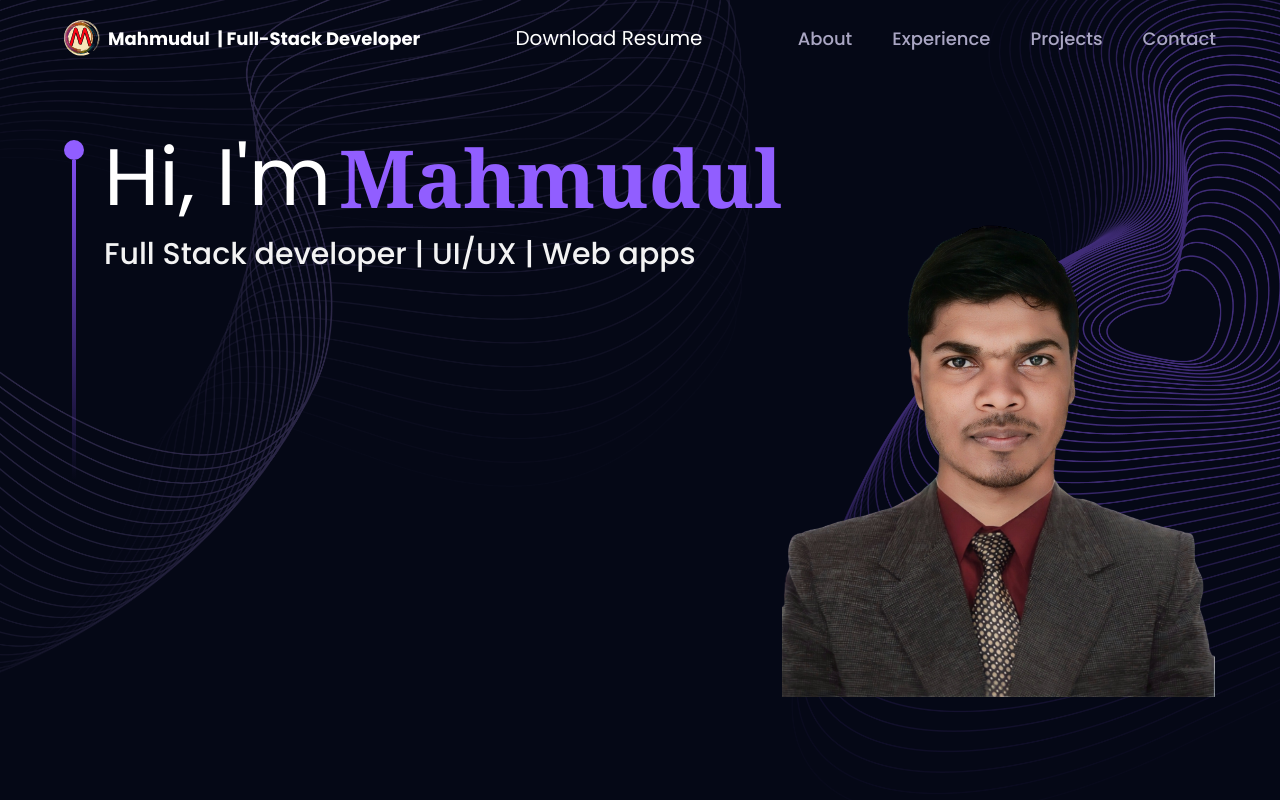
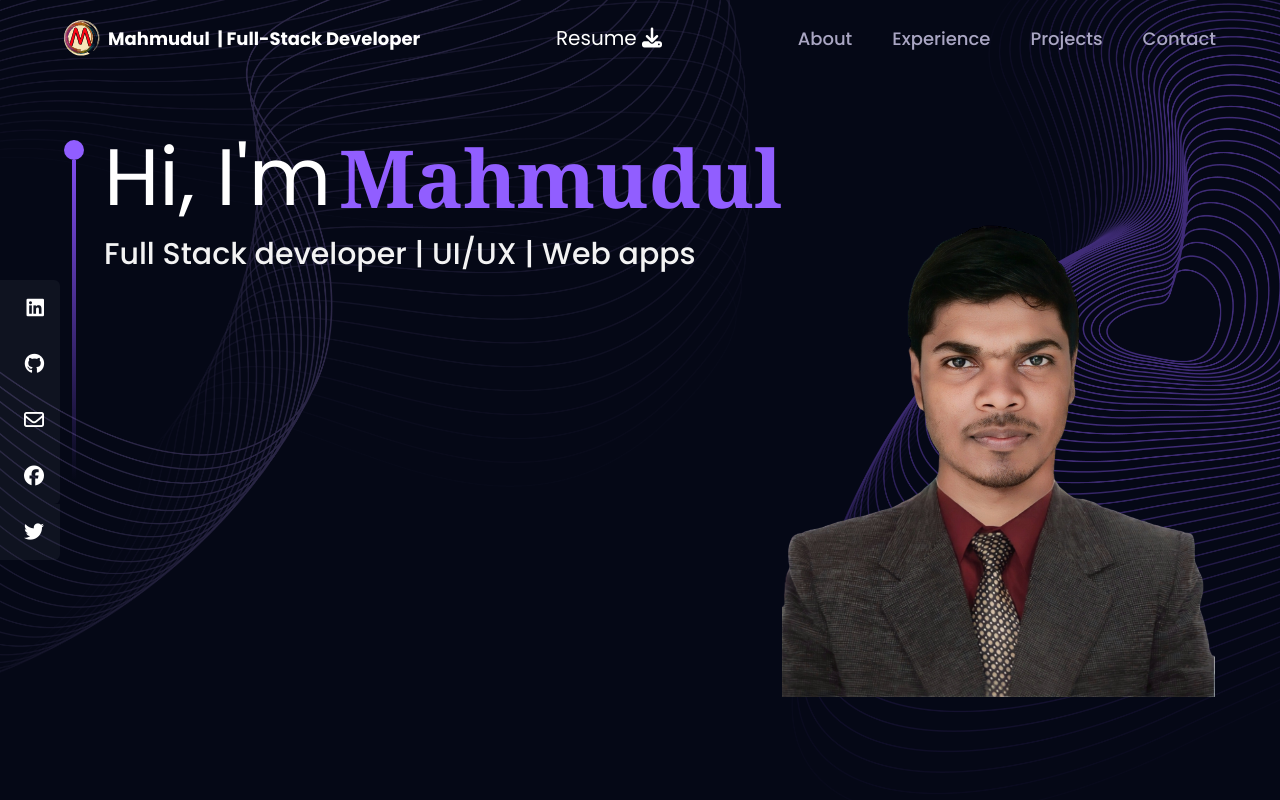
Before and after one commit to bhuiamh/Mahmudul-Hasan-Bhuia---Web-Development-Portfolio, a React (Vite) app: page / in a window 1280 px wide. Shown: the top 800 px of the page. Built offline with nearby package versions, Linux system fonts and the light colour scheme.

Commit message:
SocilLinks Section implemented

```diff
--- a/src/App.jsx
+++ b/src/App.jsx
@@ -12,6 +12,7 @@ import {
   Tech,
 } from "./components";
 import Footer from "./components/Footer";
+import SocialLinks from "./components/SocialLinks";
 const App = () => {
   return (
     <BrowserRouter>
@@ -30,6 +31,7 @@ const App = () => {
         </div>
         <Footer></Footer>
       </div>
+      <SocialLinks />
     </BrowserRouter>
   );
 };
--- a/src/components/Footer.jsx
+++ b/src/components/Footer.jsx
@@ -37,47 +37,82 @@ const Footer = () => {
               <img src={namePhoto} alt="" />
             </div>
             <div className="flex justify-">
-              <a href="https://twitter.com" className="me-3 text-light">
+              <a
+                href="https://twitter.com"
+                target="_blank"
+                className="me-3 text-light"
+              >
                 <i class="fa-brands fa-twitter"></i>
               </a>
               <a
                 href="https://chat.whatsapp.com/Dby2PD9sOb9IzvFN6Zyvsq"
+                target="_blank"
                 className="me-3 text-light"
               >
                 <i class="fa-brands fa-whatsapp"></i>
               </a>
-              <a href="www.linkedin.com/in/bhuiamh" className="me-3 text-light">
+              <a
+                href="https://www.linkedin.com/in/bhuiamh/"
+                target="_blank"
+                className="me-3 text-light"
+              >
                 <i class="fa-brands fa-linkedin"></i>
               </a>
-              <a href="https://t.me/bhuiamh" className="me-3 text-light">
+              <a
+                href="https://t.me/bhuiamh"
+                target="_blank"
+                className="me-3 text-light"
+              >
                 <i class="fa-brands fa-telegram"></i>
               </a>
               <a
                 href="https://www.facebook.com/bhuiamh/"
+                target="_blank"
                 className="me-3 text-light"
               >
                 <i class="fa-brands fa-facebook"></i>
               </a>
               <a
                 href="https://youtube.com/electricalghost"
+                target="_blank"
                 className="me-3 text-light"
               >
                 <i class="fa-brands fa-youtube"></i>
               </a>
-              <a href="https://instagram.com" className="me-3 text-light">
+              <a
+                href="https://instagram.com"
+                target="_blank"
+                className="me-3 text-light"
+              >
                 <i class="fa-brands fa-instagram"></i>
               </a>
 
-              <a href="https://pinterest.com" className="me-3 text-light">
+              <a
+                href="https://pinterest.com"
+                target="_blank"
+                className="me-3 text-light"
+              >
                 <i class="fa-brands fa-pinterest"></i>
               </a>
-              <a href="https://snapchat.com" className="me-3 text-light">
+              <a
+                href="https://snapchat.com"
+                target="_blank"
+                className="me-3 text-light"
+              >
                 <i class="fa-brands fa-square-snapchat"></i>
               </a>
-              <a href="https://reddit.com" className="me-3 text-light">
+              <a
+                href="https://reddit.com"
+                target="_blank"
+                className="me-3 text-light"
+              >
                 <i class="fa-brands fa-reddit"></i>
               </a>
-              <a href="https://tiktok.com" className="text-light">
+              <a
+                href="https://tiktok.com"
+                target="_blank"
+                className="text-light"
+              >
                 <i class="fa-brands fa-tiktok"></i>
               </a>
             </div>
--- a/src/components/Navbar.jsx
+++ b/src/components/Navbar.jsx
@@ -51,9 +51,9 @@ const Navbar = () => {
 
         <a
           href="https://drive.google.com/uc?export=download&id=17WqOY0tQL7CQb-oFc_tr_18T7_6ks81Q"
-          className="text-white text-xs md:text-[20px]"
+          className="text-white text-[20px]"
         >
-          Download Resume
+          Resume <i class="fa-solid fa-download text-[20px]" />
         </a>
 
         <ul className="list-none hidden sm:flex flex-row gap-10">
--- /dev/null
+++ b/src/components/SocialLinks.jsx
@@ -0,0 +1,83 @@
+import React from "react";
+
+const SocialLinks = () => {
+  const links = [
+    {
+      id: 1,
+      child: (
+        <>
+          LinkedIn <i class="fa-brands fa-linkedin text-xl"></i>
+        </>
+      ),
+      href: "https://www.linkedin.com/in/bhuiamh/",
+      style: "rounded-tr-md",
+    },
+    {
+      id: 2,
+      child: (
+        <>
+          GitHub <i class="fa-brands fa-github text-xl"></i>
+        </>
+      ),
+      href: "https://github.com/bhuiamh",
+    },
+    {
+      id: 3,
+      child: (
+        <>
+          Email <i class="fa-regular fa-envelope text-xl"></i>
+        </>
+      ),
+      href: "mailto:your.bhuiamh@gmail.com",
+    },
+    {
+      id: 4,
+      child: (
+        <>
+          Facebook <i class="fa-brands fa-facebook text-xl"></i>
+        </>
+      ),
+      href: "https://www.facebook.com/bhuiamh/",
+      style: "rounded-br-md",
+    },
+    {
+      id: 5,
+      child: (
+        <>
+          Twitter <i class="fa-brands text-xl fa-twitter"></i>
+        </>
+      ),
+      href: "https://twitter.com/",
+      style: "rounded-br-md",
+    },
+  ];
+
+  return (
+    <div className="hidden lg:flex flex-col top-[35%] left-0 fixed">
+      <ul>
+        {links.map(({ id, child, href, style, download }) => (
+          <li
+            key={id}
+            className={
+              "flex justify-between items-center w-40 h-14 px-4 ml-[-100px] hover:ml-[-10px] hover:rounded-md duration-300 bg-gray-500 bg-opacity-10 hover:bg-opacity-30" +
+              " " +
+              style
+            }
+          >
+            <a
+              href={href}
+              className="flex justify-between items-center w-full text-white"
+              download={download}
+              target="_blank"
+              rel="noreferrer"
+            >
+              {child}
+            </a>
+          </li>
+        ))}
+      </ul>
+    </div>
+  );
+};
+
+export default SocialLinks;
```
Also changed, not shown: 5 other files (tests, documents, lock files or other folders).
